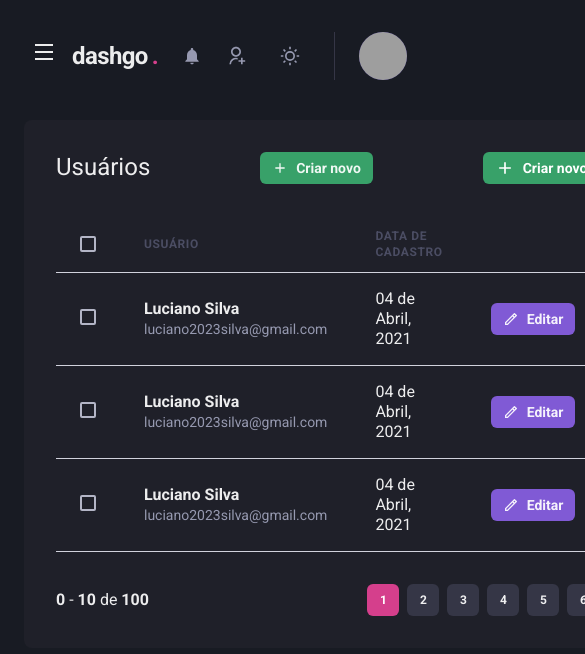
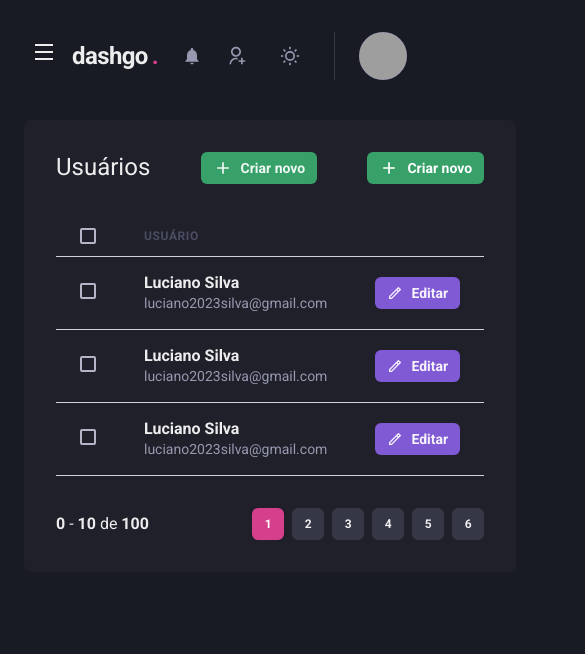
Before and after one commit to Luciano-Ferreira/Dashgo, a Next.js app: page /users in a window 390 px wide. Shown: the top 654 px of the page, 585 px wide, since content can reach past the window. Built offline with nearby package versions, Linux system fonts and the light colour scheme; grey boxes are pictures that could not be loaded.

Commit message:
responsive dashboard

```diff
--- a/src/components/DefaultButton.tsx
+++ b/src/components/DefaultButton.tsx
@@ -1,4 +1,3 @@
-
 import { Button, Icon } from '@chakra-ui/react';
 import { IconType } from 'react-icons';
 
@@ -16,11 +15,10 @@ export function DefaultButton({ bkColor, leftIconName, rightIconName, children }
       size='sm'
       fontSize='sm'
       color='whiteAlpha.900'
-      leftIcon={leftIconName && <Icon as={leftIconName} fontSize='16'></Icon>}
-      rightIcon={rightIconName && <Icon as={rightIconName} fontSize='16'></Icon>}
+      leftIcon={leftIconName && <Icon as={leftIconName} fontSize='20'></Icon>}
+      rightIcon={rightIconName && <Icon as={rightIconName} fontSize='20'></Icon>}
       bgColor={bkColor}
-      _hover={{ bgColor: bkColor, opacity: 0.6 }}
-      _active={{ bgColor: bkColor, opacity: 0.4 }}
+
     >
       {children}
     </Button>
--- a/src/pages/users/index.tsx
+++ b/src/pages/users/index.tsx
@@ -1,4 +1,4 @@
-import { useColorModeValue, Box, Flex, Text, Heading, Button, Icon, Table, Thead, Tr, Th, Td, Tbody, Checkbox } from '@chakra-ui/react';
+import { useColorModeValue, Box, Flex, Text, Heading, Button, Icon, Table, Thead, Tr, Th, Td, Tbody, Checkbox, useBreakpointValue } from '@chakra-ui/react';
 import { Pagination } from '../../components/Pagination';
 import { RiAddLine, RiPencilLine } from 'react-icons/ri';
 import { Header } from '../../components/Header';
@@ -6,6 +6,11 @@ import { Sidebar } from '../../components/Sidebar';
 import { DefaultButton } from '../../components/DefaultButton';
 
 export default function UserList() {
+  const isWideVersion = useBreakpointValue({
+    base: false,
+    lg: true
+  })
+
   return (
     <Box>
       <Header />
@@ -39,7 +44,7 @@ export default function UserList() {
                   <Checkbox colorScheme='pink' />
                 </Th>
                 <Th>Usuário</Th>
-                <Th>Data de cadastro</Th>
+                {isWideVersion && <Th>Data de cadastro</Th>}
                 <Th width='8'></Th>
               </Tr>
             </Thead>
@@ -55,9 +60,9 @@ export default function UserList() {
 
                   </Box>
                 </Td>
-                <Td>
+                {isWideVersion && <Td>
                   04 de Abril, 2021
-                </Td>
+                </Td>}
                 <Td>
                   <Button
                     as='a'
@@ -84,9 +89,9 @@ export default function UserList() {
 
                   </Box>
                 </Td>
-                <Td>
+                {isWideVersion && <Td>
                   04 de Abril, 2021
-                </Td>
+                </Td>}
                 <Td>
                 <Button
                     as='a'
@@ -113,9 +118,9 @@ export default function UserList() {
 
                   </Box>
                 </Td>
-                <Td>
+                {isWideVersion && <Td>
                   04 de Abril, 2021
-                </Td>
+                </Td>}
                 <Td>
                 <Button
                     as='a'
```
Also changed, not shown: src/pages/dashboard.tsx (+4 -4 lines).
